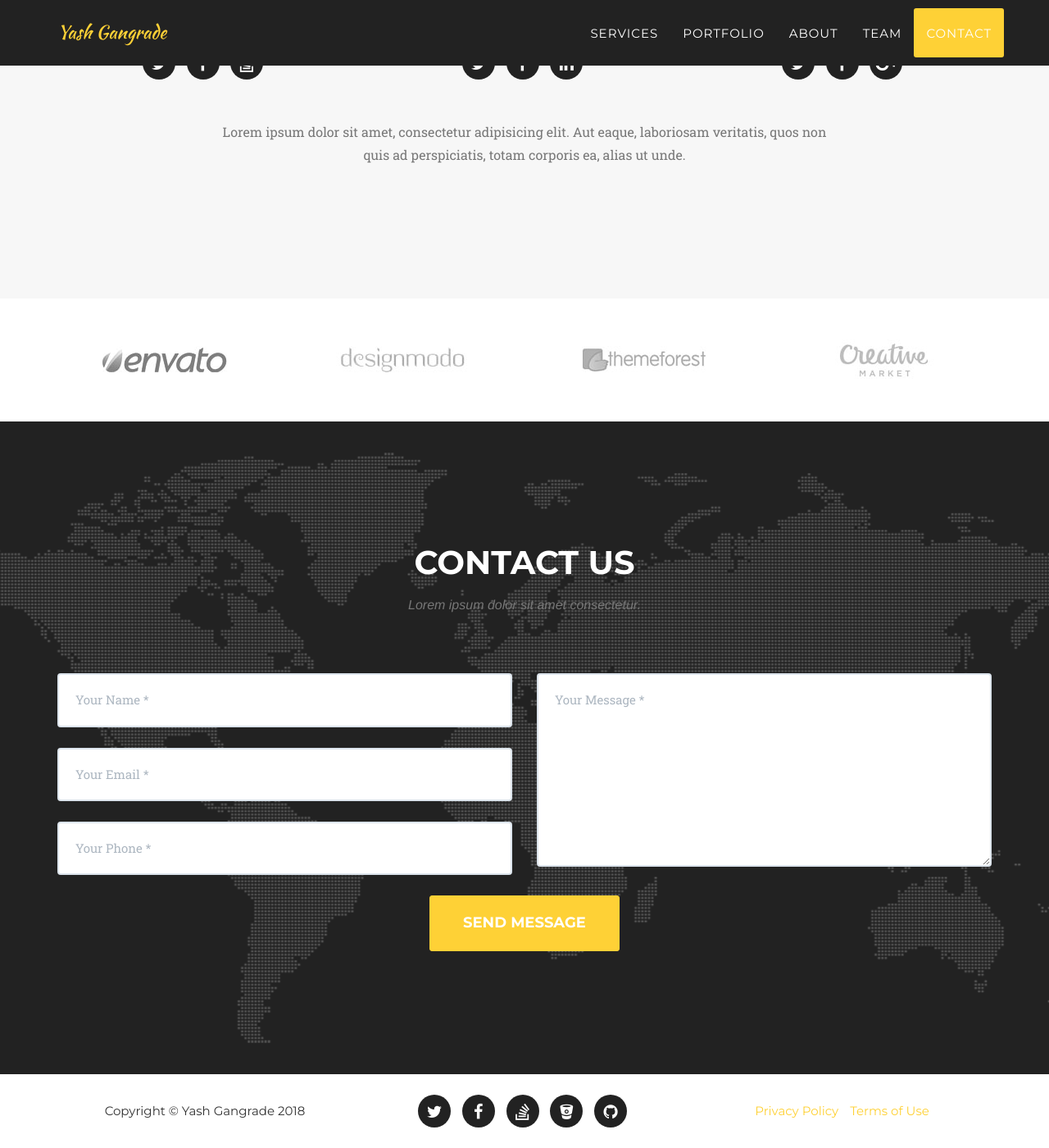
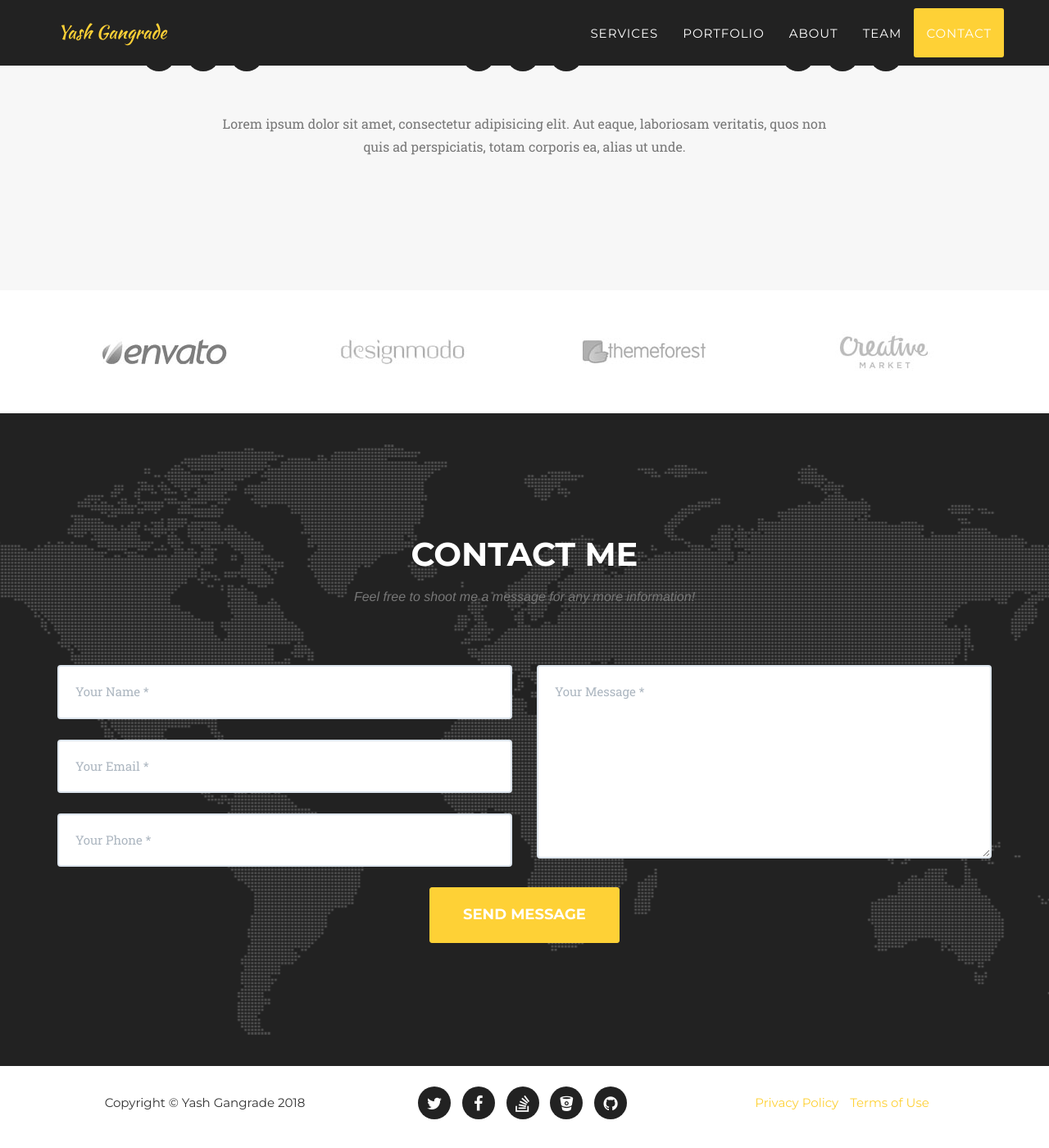
Before and after one commit to yashgangrade09/yashgangrade09.github.io, a Jekyll site: the page built from index.html, in a window 1280 px wide and 1400 px high, scrolled down 5677 px. Shown: the whole window at 82% size. Built offline with Jekyll 4.4.1, drawn with Linux system fonts in a browser that asks for light colours; some web fonts are replaced; some of the changed text lies outside the part shown.

Commit message:
Few more changes

```diff
--- a/_includes/contact.html
+++ b/_includes/contact.html
@@ -2,8 +2,8 @@
         <div class="container">
             <div class="row">
                 <div class="col-lg-12 text-center">
-                    <h2 class="section-heading">Contact Us</h2>
-                    <h3 class="section-subheading text-muted">Lorem ipsum dolor sit amet consectetur.</h3>
+                    <h2 class="section-heading">Contact Me</h2>
+                    <h3 class="section-subheading text-muted">Feel free to shoot me a message for any more information!</h3>
                 </div>
             </div>
             <div class="row">
--- a/_includes/header.html
+++ b/_includes/header.html
@@ -45,7 +45,13 @@
         <div class="container">
             <div class="intro-text">
                 <div class="intro-lead-in">Welcome to my website</div>
-                <div class="intro-heading">It's gonna be Legendary</div>
+                <div class="intro-tagline">It's gonna be Legendary!</div>
+                                    <ul class="list-inline social-buttons">
+                        {% for network in site.social %}
+                        <li><a href="{{ network.url }}"><i class="fa fa-{{ network.title }}"></i></a>
+                        </li>
+                        {% endfor %}
+                    </ul>
                 <a href="#services" class="page-scroll btn btn-xl">Tell Me More</a>
             </div>
         </div>
--- a/_includes/introduction.html
+++ b/_includes/introduction.html
@@ -5,7 +5,7 @@
                 <div class="col-lg-12 text-center">
                     <h2 class="section-heading">Introduction</h2>
                     <h3 class="section-subheading text-muted">Symantec | Samsung | University of Utah | IIT Roorkee Graduate</h3>
-                    <p>Highly motivated and action-oriented professional with strong work ethics. Multi-disciplinary background ranging from the fields of electronic hardware engineering, communications engineering to core software engineering. Demonstrated strengths in hands-on corporate and lab-based research in software development, algorithms, scientific computing etc. I aim to become an industry expert and continue to work and inspire people towards STEM fields.</p>
+                    <p align="justify">Highly motivated and action-oriented professional with strong work ethics. Multi-disciplinary background ranging from the fields of electronic hardware engineering, communications engineering to core software engineering. Demonstrated strengths in hands-on corporate and lab-based research in software development, algorithms, scientific computing etc. I aim to become an industry expert and continue to work and inspire people towards STEM fields.</p>
                 </div>
             </div>
         </div>
```
Also changed, not shown: _includes/css/agency.css (+7 -0 lines), _includes/workedu.html (added, +78 -0 lines).
